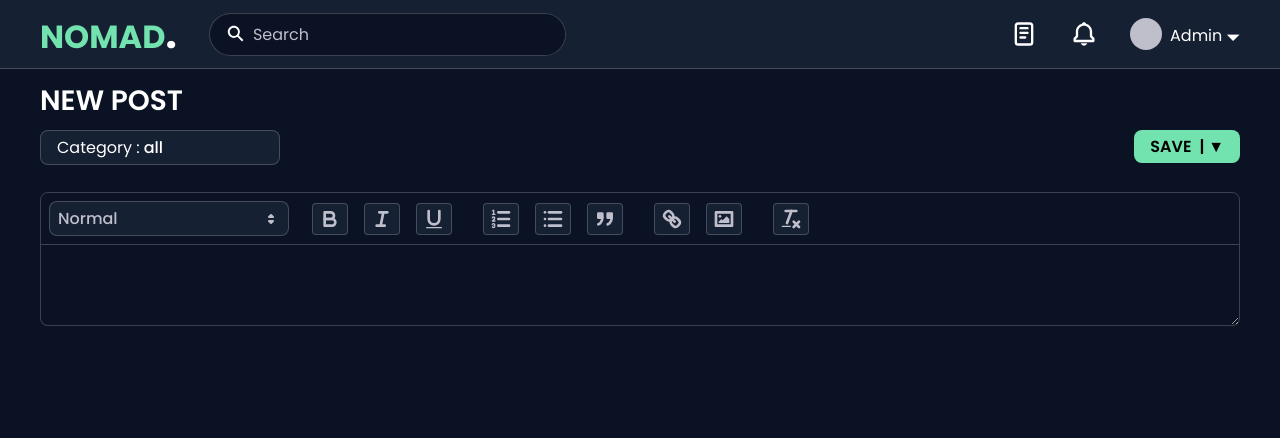
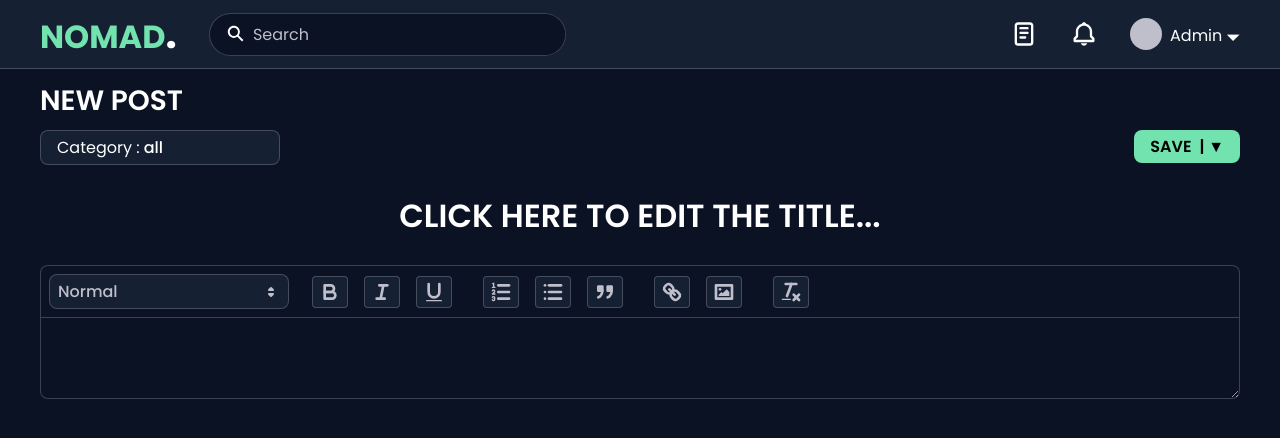
Before and after one commit to SELVAPRASANTH-SELLASAMY/nomad, a React (Create React App) app: page /home/newpost in a window 1280 px wide. Shown: the top 438 px of the page. Built offline with nearby package versions, Linux system fonts and the light colour scheme.

Commit message:
11-12-2021 21:30

```diff
--- a/src/components/editor/Editor.jsx
+++ b/src/components/editor/Editor.jsx
@@ -1,18 +1,47 @@
-import { useEffect, useRef } from "react";
+import { useEffect, useRef, useState } from "react";
 import 'quill/dist/quill.snow.css';
 import Quill from "quill";
 import { QuillConfig } from './editorConfig';
 import './editor.css';
+import { debounce } from "lodash";
 function Editor(){
+    const [content,setContent] = useState({
+        title:'',
+        content:''
+    });
+    const [editTitle,setEditTitle] = useState(false);
     const editorRef = useRef(null);
     const quillInstance = useRef(null);
     useEffect(()=>{
         if(!quillInstance.current && editorRef.current){
-            quillInstance.current = new Quill(editorRef.current, QuillConfig)
+            quillInstance.current = new Quill(editorRef.current, QuillConfig);
+            quillInstance.current.on('text-change',debounce(()=>{
+                setContent({...content,content:quillInstance.current.root.innerHTML});
+            },1000));
         }
-    },[]);
+    },[content]);
+    useEffect(()=>{
+        console.log(content);
+    },[content]);
     return(
         <section className="nomad-editor mt-120">
+            {
+                editTitle ?
+                    <input
+                        type="text"
+                        id="blog-title"
+                        name="blog-title"
+                        placeholder="Enter the blog title..."
+                        onChange={(e)=>setContent({...content,title:e.target.value})}
+                        className="fs-4 w-100 ptb-1 plr-15 rounded-05 border-grey-01 trans-border-250 no-outline bg-tile-blue text-white mtb-1"
+                        onBlur={()=>setEditTitle(false)}
+                        autoFocus
+                        value={content.title}
+                    />
+                    :
+                    <h2 onClick={()=>setEditTitle(true)} className="fs-7 font-weight-600 text-centered uppercase">{content.title || "Click here to edit the title..."}</h2>
+            }
+            <br />
             <div ref={editorRef}/>
         </section>
     );
--- a/src/components/editor/editor.css
+++ b/src/components/editor/editor.css
@@ -6,6 +6,13 @@
 .ql-editor{
     resize: vertical;
     min-height: 5rem;
+    line-height: 2rem;
+}
+.ql-toolbar{
+    position: sticky;
+    top: 189.5px;
+    z-index: 10;
+    background-color: var(--background);
 }
 .ql-toolbar.ql-snow{
     font-family: unset;
@@ -119,6 +126,15 @@
 .ql-snow .ql-tooltip.ql-editing a.ql-remove{
     display: unset;
 }
+.ql-snow .ql-editor img{
+    max-width: 950px;
+    width: 100%;
+    margin: 0 auto;
+    border-radius: .5rem;
+}
+.ql-snow .ql-editor p:has(img){
+    text-align: center;
+}
 
 
 .ql-snow.ql-toolbar button:hover, .ql-snow .ql-toolbar button:hover, .ql-snow.ql-toolbar button:focus, .ql-snow .ql-toolbar button:focus, .ql-snow.ql-toolbar button.ql-active, .ql-snow .ql-toolbar button.ql-active, .ql-snow.ql-toolbar .ql-picker-label:hover, .ql-snow .ql-toolbar .ql-picker-label:hover, .ql-snow.ql-toolbar .ql-picker-label.ql-active, .ql-snow .ql-toolbar .ql-picker-label.ql-active, .ql-snow.ql-toolbar .ql-picker-item:hover, .ql-snow .ql-toolbar .ql-picker-item:hover, .ql-snow.ql-toolbar .ql-picker-item.ql-selected, .ql-snow .ql-toolbar .ql-picker-item.ql-selected{
```
